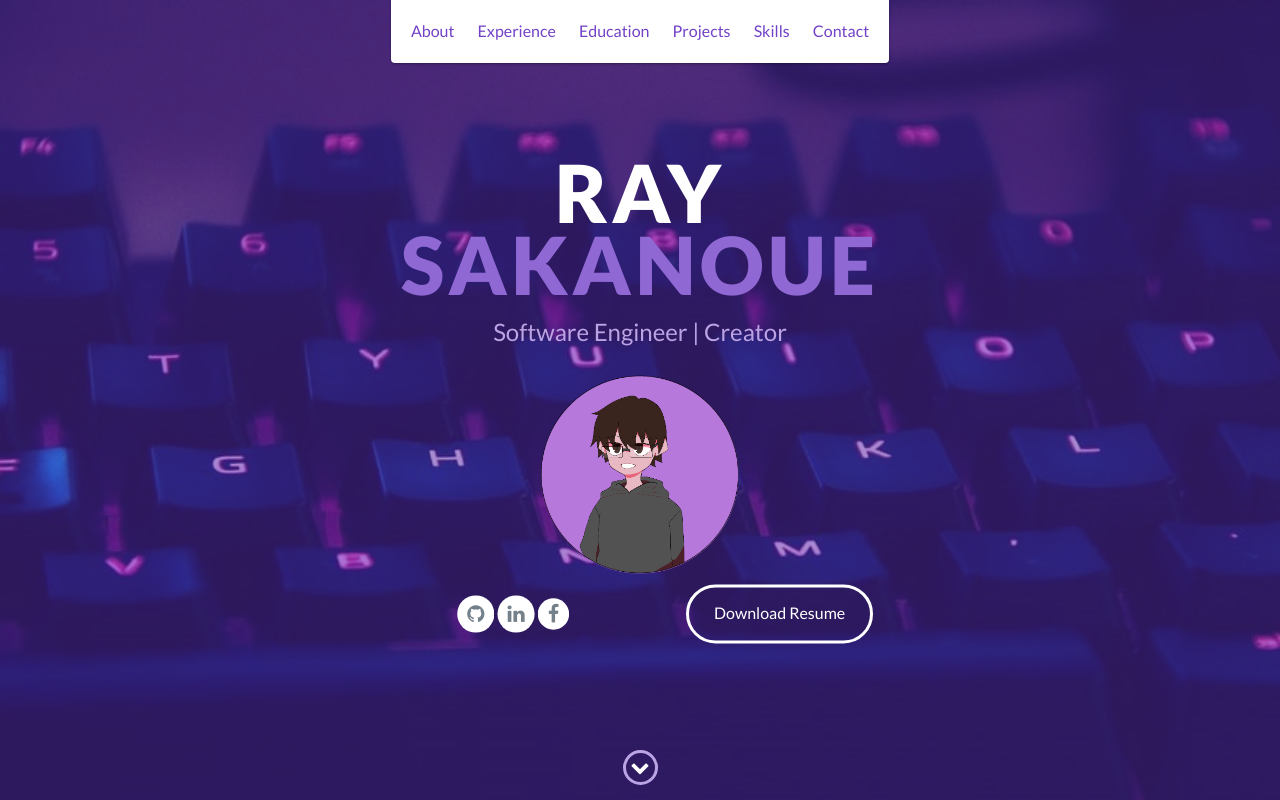
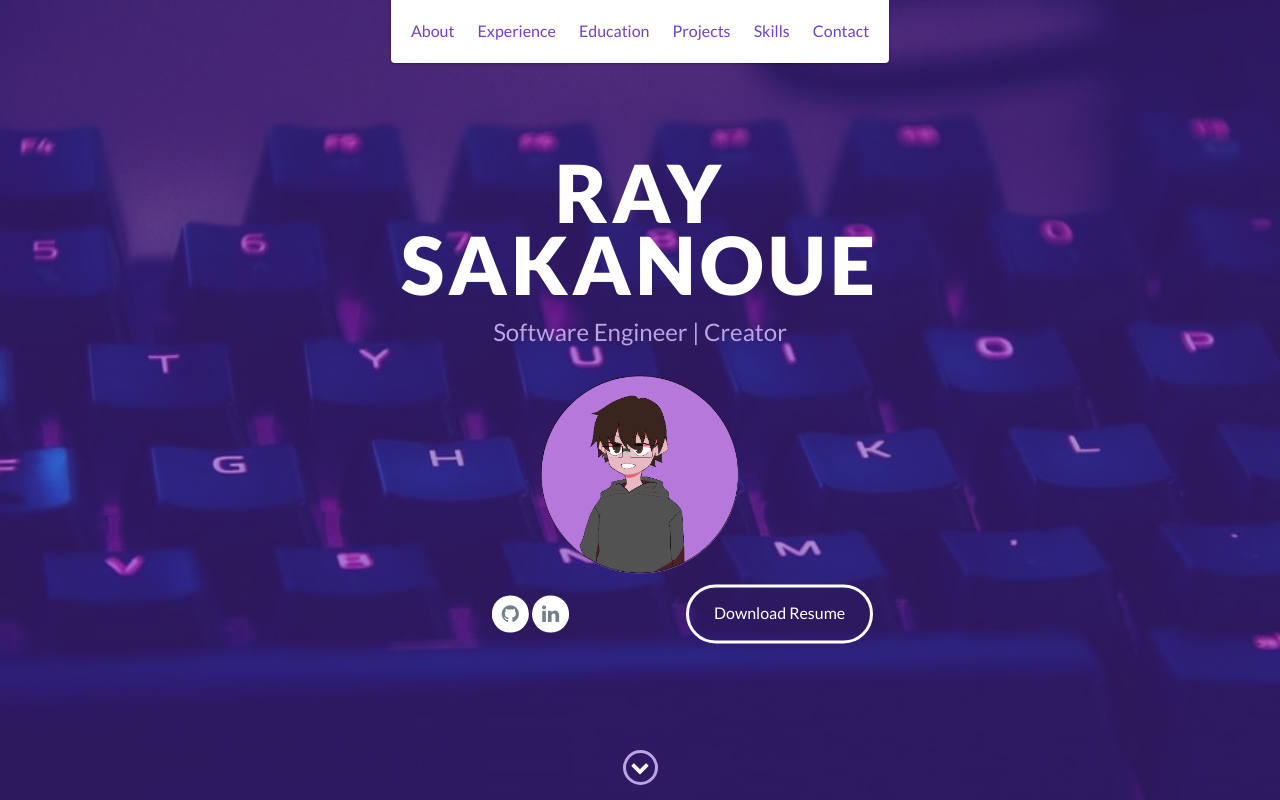
Before and after one commit to cyberay01/cyberay01.github.io, a website: page index.html in a window 1280 px wide. Shown: the top 800 px of the page. Drawn offline with nearby package versions, Linux system fonts and the light colour scheme.

Commit message:
deleted facebook button and fixed header color for last name

```diff
--- a/index.html
+++ b/index.html
@@ -48,7 +48,7 @@
 
     <div id="lead">
         <div id="lead-content">
-            <h1>Ray <span>Sakanoue</span></h1>
+            <h1>Ray Sakanoue</h1>
             <h2>Software Engineer | Creator</h2>
             <div class="row">
                 <img src="images/profile.png"/>
@@ -62,9 +62,6 @@
                         </li>
                         <li>
                             <a href="https://linkedin.com/in/ray-sakanoue" target="_blank"><i class="fa fa-linkedin" aria-hidden="true"></i></a>
-                        </li>
-                        <li>
-                            <a href="https://www.facebook.com/ray.sakanoue" target="_blank"><i class="fa fa-facebook" aria-hidden="true"></i></a>
                         </li>
                     </ul>
                 </div>
```
